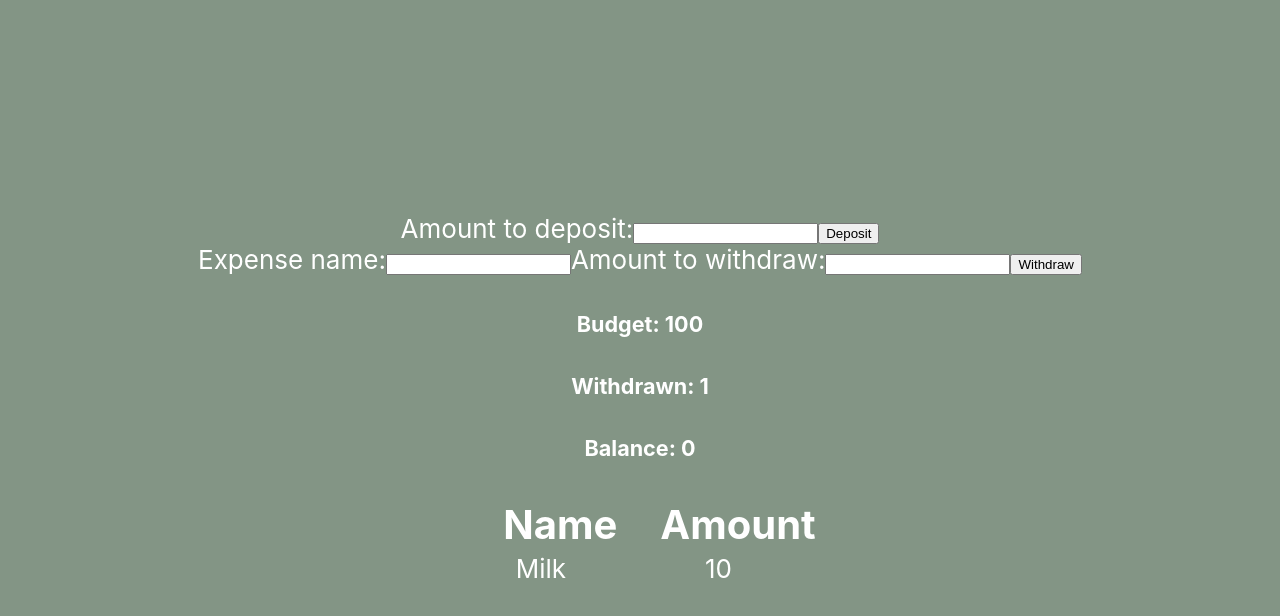
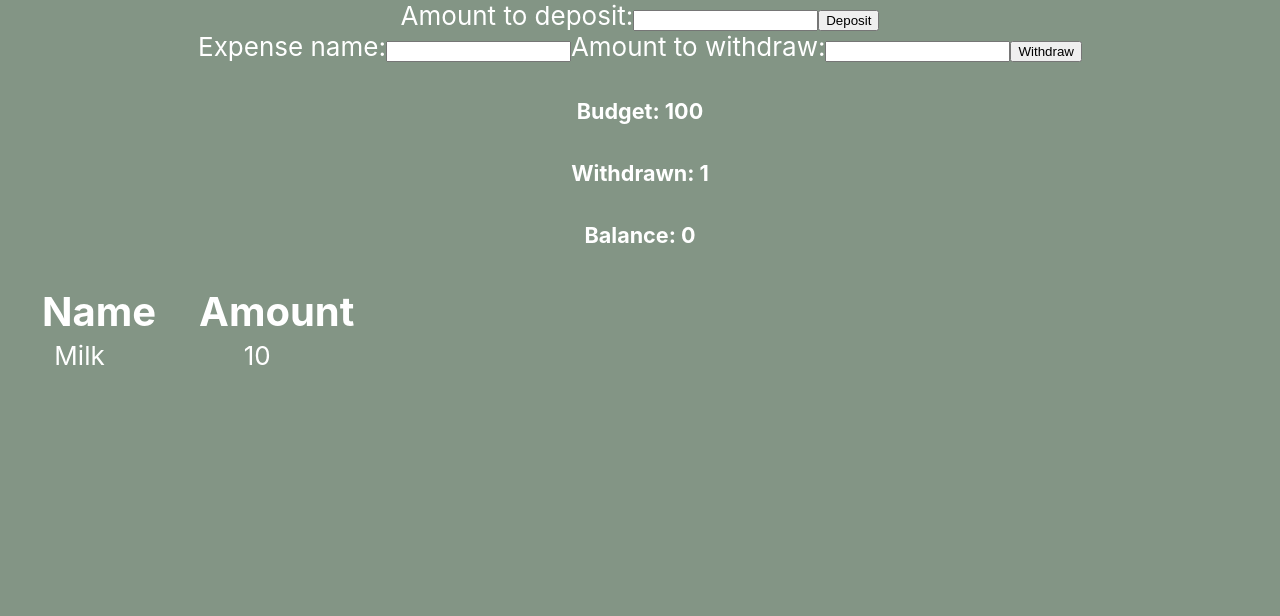
Before and after one commit to talebhammoude/FE21-JS3-taleb-hammoude-homework1, a React (Create React App) app in the folder js3homework1/: page / in a window 1280 px wide. Shown: the top 616 px of the page. Built offline with nearby package versions, Linux system fonts and the light colour scheme.

Commit message:
Update App.css

```diff
--- a/js3homework1/src/App.css
+++ b/js3homework1/src/App.css
@@ -16,10 +16,8 @@
 .App-header {
   background-color: #839585;
   min-height: 100vh;
-  display: flex;
-  flex-direction: column;
-  align-items: center;
-  justify-content: center;
+
+
   font-size: calc(10px + 2vmin);
   color: white;
 }
```
